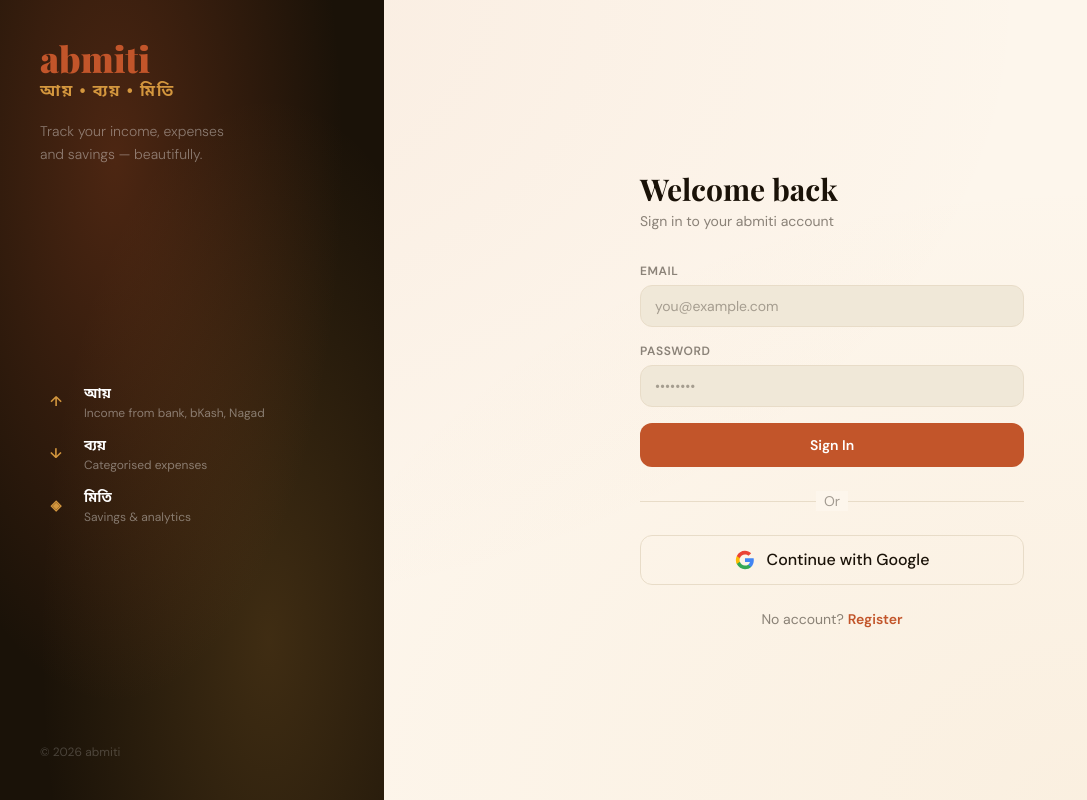
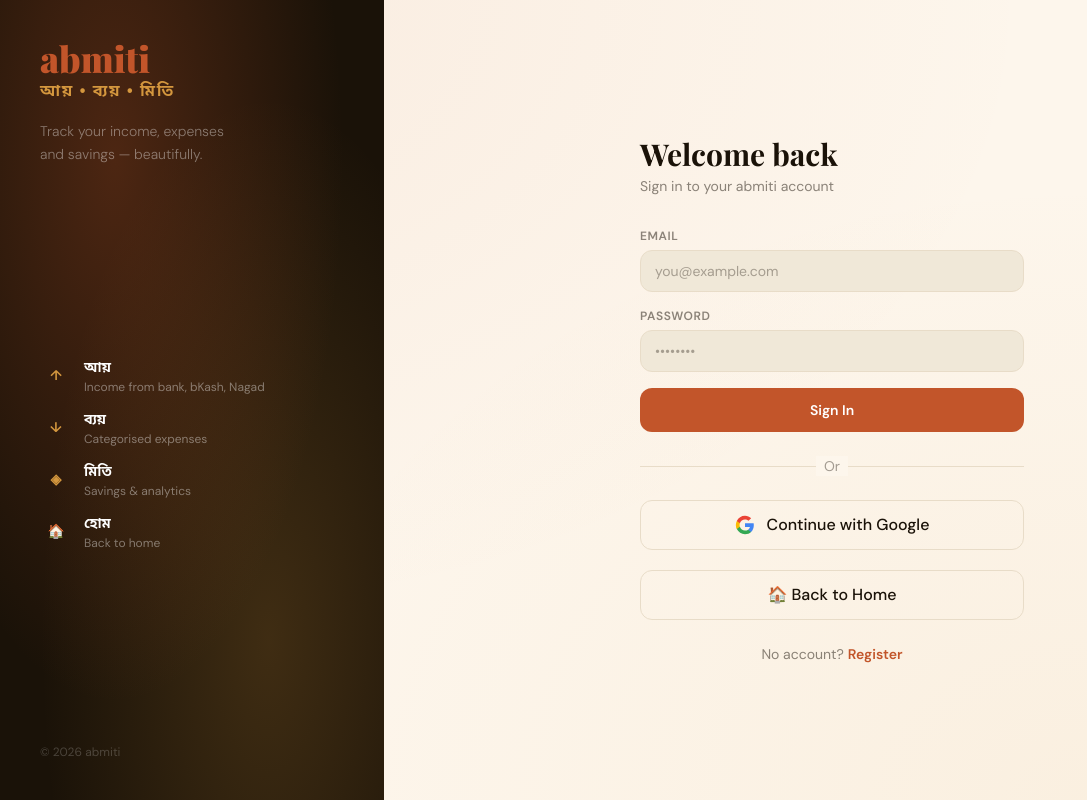
Before and after one commit to robinNcode/abmiti, a React (Vite) app in the folder client/: page /abmiti/login in a window 1280 px wide. Shown: the whole page, without its empty margins (0-1087 px from the left). Built offline with nearby package versions, Linux system fonts and the light colour scheme; no server answers; a web font is replaced by a local one.

Commit message:
fix: Back to home button added into authlayout

```diff
--- /dev/null
+++ b/client/src/components/auth/HomeButton.tsx
@@ -0,0 +1,17 @@
+import { useNavigate } from 'react-router-dom';
+export default function HomeButton() {
+  const navigate = useNavigate();
+  const handleHomeClick = () => {
+    navigate('/');
+  };
+
+  return (
+    <button
+      type="button"
+      onClick={handleHomeClick}
+      className="w-full mt-5 flex items-center justify-center gap-3 py-3 px-4 border border-paper-mist2 rounded-xl text-ink font-medium hover:bg-paper-mist transition-colors"
+    >
+      🏠 Back to Home
+    </button>
+  );
+}
--- a/client/src/components/layout/AuthLayout.tsx
+++ b/client/src/components/layout/AuthLayout.tsx
@@ -1,6 +1,7 @@
-import { Outlet } from 'react-router-dom';
+import { Outlet, useNavigate } from 'react-router-dom';
 
 export default function AuthLayout() {
+  const navigate = useNavigate();
   return (
     <div className="min-h-screen flex">
       {/* Left decorative panel */}
@@ -15,11 +16,12 @@ export default function AuthLayout() {
         </div>
         <div className="space-y-4">
           {[
-            { icon: '↑', label: 'আয়', sub: 'Income from bank, bKash, Nagad' },
-            { icon: '↓', label: 'ব্যয়', sub: 'Categorised expenses' },
-            { icon: '◈', label: 'মিতি', sub: 'Savings & analytics' },
+            { icon: '↑', label: 'আয়', sub: 'Income from bank, bKash, Nagad', event: '' },
+            { icon: '↓', label: 'ব্যয়', sub: 'Categorised expenses', event: '' },
+            { icon: '◈', label: 'মিতি', sub: 'Savings & analytics', event: '' },
+            { icon: '🏠', label: 'হোম', sub: 'Back to home', event: () => navigate('/')   },
           ].map((item) => (
-            <div key={item.label} className="flex items-start gap-3">
+            <div key={item.label} className="flex items-start gap-3" onClick={item.event}>
               <div className="w-8 h-8 rounded-lg bg-white/8 flex items-center justify-center text-mustard font-bold text-sm shrink-0">
                 {item.icon}
               </div>
--- a/client/src/pages/LoginPage.tsx
+++ b/client/src/pages/LoginPage.tsx
@@ -6,6 +6,7 @@ import { authApi } from '@/api/auth.api';
 import { useAuthStore } from '@/store/authStore';
 import { Spinner } from '@/components/ui';
 import GoogleAuthButton from '@/components/auth/GoogleAuthButton';
+import HomeButton from '@/components/auth/HomeButton';
 
 interface FormData { email: string; password: string; }
 
@@ -65,6 +66,7 @@ export default function LoginPage() {
       </div>
 
       <GoogleAuthButton />
+      <HomeButton />
 
       <p className="text-center text-sm text-ink/50 mt-6">
         No account?{' '}
--- a/client/src/pages/RegisterPage.tsx
+++ b/client/src/pages/RegisterPage.tsx
@@ -7,6 +7,7 @@ import { useAuthStore } from '@/store/authStore';
 
 import { Spinner } from '@/components/ui';
 import GoogleAuthButton from '@/components/auth/GoogleAuthButton';
+import HomeButton from '@/components/auth/HomeButton';
 
 interface FormData { name: string; email: string; password: string; }
 
@@ -74,6 +75,7 @@ export default function RegisterPage() {
       </div>
 
       <GoogleAuthButton />
+      <HomeButton />
 
       <p className="text-center text-sm text-ink/50 mt-6">
         Already have an account?{' '}
```
